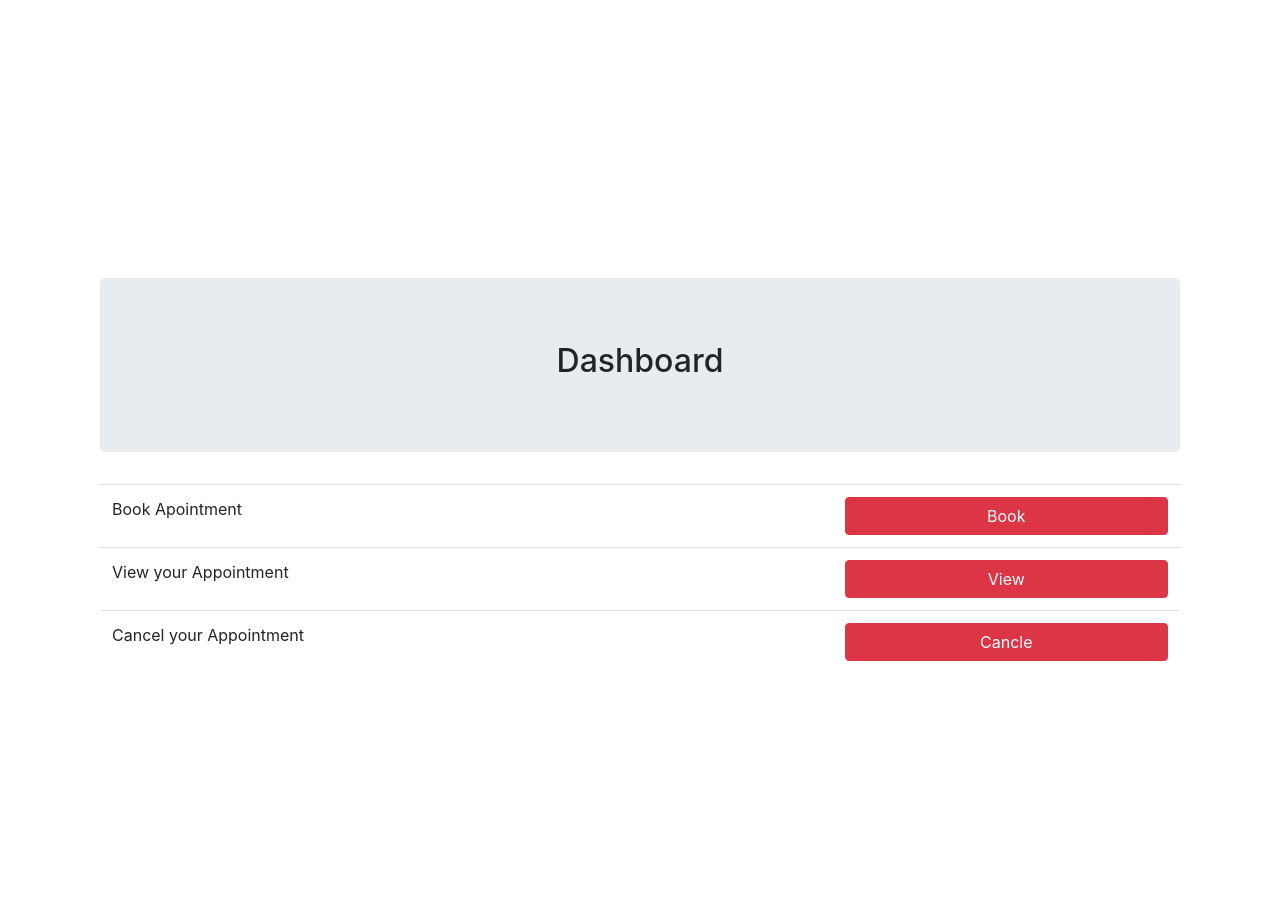
After one commit to parpatb9/COMP606A1P2, a PHP site: page /dashboard.php in a window 1280 px wide. The commit adds this page. Shown: the top 913 px of the page. Run offline with PHP 8.4, Linux system fonts and the light colour scheme.

Commit message:
initial commit-2

```diff
--- a/css/style.css
+++ b/css/style.css
@@ -14,3 +14,8 @@ body
 .signup{
 	/*margin: 100px 100px;*/
 }
+
+.dashboard{
+
+	margin : 25% 0px;
+}
--- /dev/null
+++ b/dashboard.php
@@ -0,0 +1,41 @@
+<?php include('header.php'); ?>
+
+
+
+
+<div class="container dashboard">
+
+	<div class="jumbotron">
+		<h2 align="center" style="text-align: center">Dashboard</h2>
+	</div>
+
+
+  <table class="table table-hover">
+    <!-- <thead>
+      <tr>
+        <th>#</th>
+        <th>Firstname</th>
+      </tr>
+    </thead> -->
+    <tbody>
+      <tr>
+        <td>Book Apointment</td>
+        <td><button name="book" class="btn btn-danger  btn-block" onclick="window.open('book.php','_self');">Book  </button></td>
+      </tr>
+      <tr>
+        <td>View your Appointment</td>
+        <td><button name="view" class="btn btn-danger btn-block" onclick="window.open('viewAppointment.php','_self');">View  </button></td>
+      </tr>
+      <tr>
+        <td>Cancel your Appointment</td>
+        <td><button name="cancel" class="btn btn-danger btn-block" onclick="window.open('cancelAppointment.php','_self');">Cancle</button></td>
+      </tr>
+    </tbody>
+  </table>
+</div>
+
+
+
+
+
+<?php include('footer.php'); ?>
```
